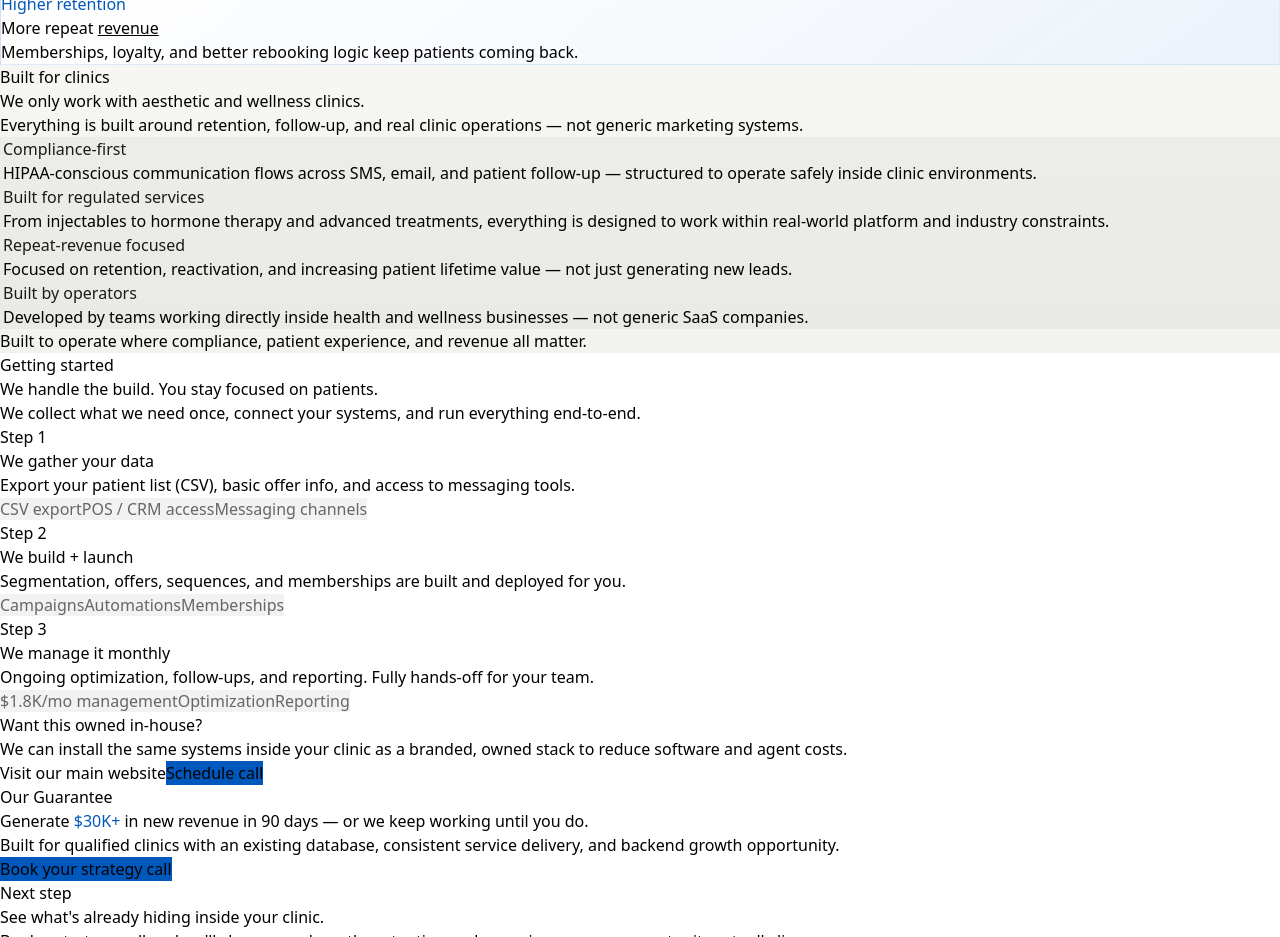
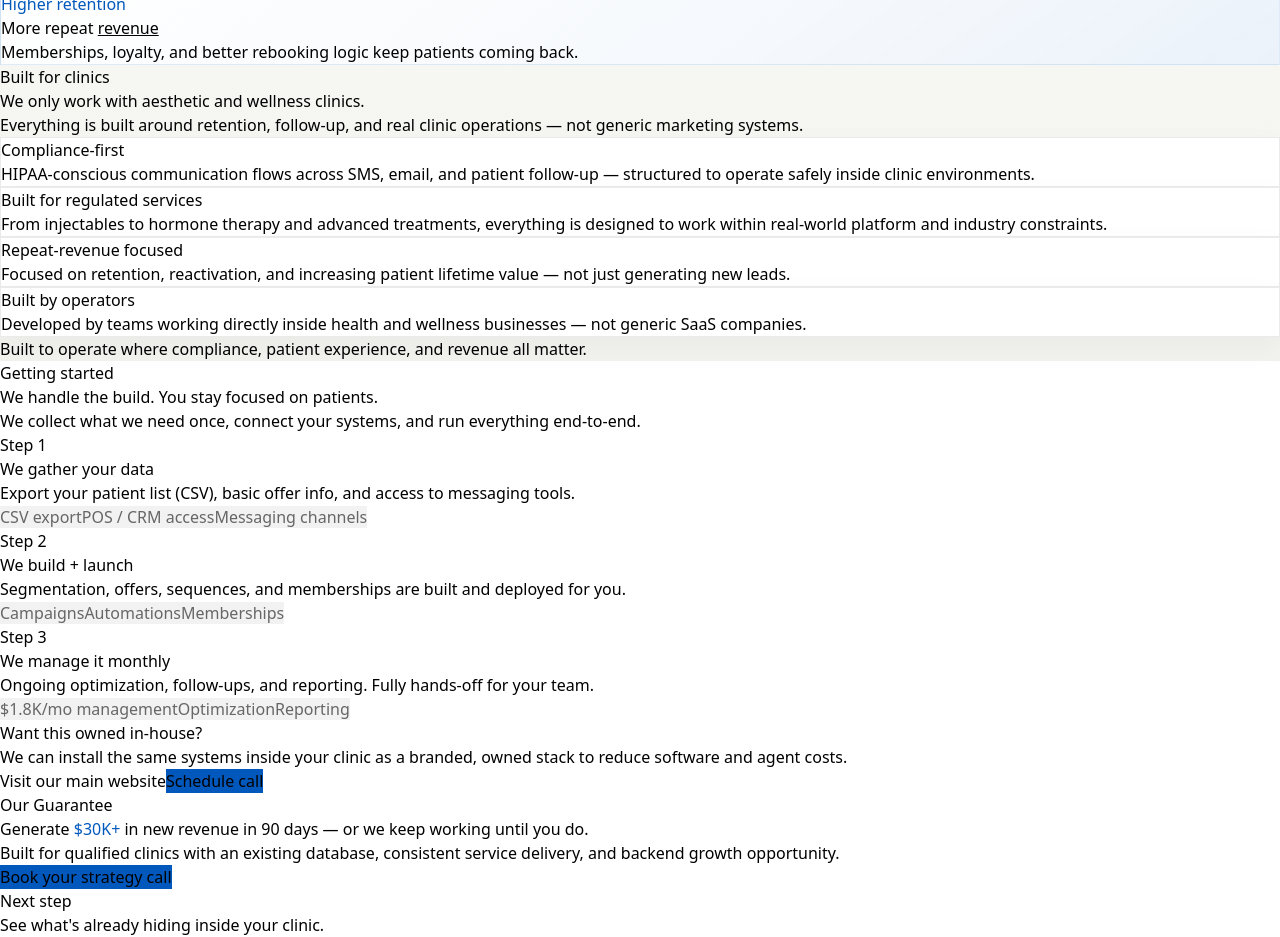
Before and after one commit to alexshue-code/synta-funnel, a React (Vite) app: page / in a window 1280 px wide. Shown: the part 4420-5357 px from the top of the page. Built offline with nearby package versions, Linux system fonts and the light colour scheme.

Commit message:
Refine TrustCard hover to match testimonial card style

```diff
--- a/src/App.jsx
+++ b/src/App.jsx
@@ -675,36 +675,31 @@ function TrustCard({ label, text, index, visible }) {
 
   return (
     <div
-      onMouseEnter={() => setHovered(true)}
-      onMouseLeave={() => setHovered(false)}
-      className="rounded-2xl p-5"
       style={{
-        background: hovered ? "rgba(1,88,188,0.04)" : "rgba(0,0,0,0.035)",
-        borderLeft: `3px solid rgba(1,88,188,${hovered ? 1 : 0})`,
-        transform: hovered ? "translateY(-2px)" : "translateY(0)",
-        opacity: !visible ? 0 : 1,
-        transition: "background 0.25s ease, border-left-color 0.25s ease, transform 0.25s ease, opacity 0.5s ease",
-        transitionDelay: !visible ? "0s" : `${0.28 + index * 0.07}s`,
+        opacity: visible ? 1 : 0,
+        transition: "opacity 0.5s ease",
+        transitionDelay: visible ? `${0.28 + index * 0.07}s` : "0s",
       }}
     >
       <div
-        className="mb-3 h-2 w-2 rounded-full"
+        onMouseEnter={() => setHovered(true)}
+        onMouseLeave={() => setHovered(false)}
+        className="rounded-2xl p-5"
         style={{
-          background: hovered ? ACCENT : "rgba(1,88,188,0.5)",
-          transform: hovered ? "scale(1.25)" : "scale(1)",
-          transition: "all 0.25s ease",
-        }}
-      />
-      <div
-        className="text-sm font-semibold tracking-[-0.01em]"
-        style={{
-          color: hovered ? "#000" : "#1a1a1a",
-          transition: "color 0.25s ease",
+          background: "white",
+          border: `1px solid ${hovered ? "rgba(1,88,188,0.28)" : "rgba(0,0,0,0.08)"}`,
+          boxShadow: hovered
+            ? "0 14px 34px rgba(1,88,188,0.10)"
+            : "0 10px 30px rgba(0,0,0,0.04)",
+          transform: hovered ? "translateY(-2px)" : "translateY(0)",
+          transition: "border-color 0.25s ease, box-shadow 0.25s ease, transform 0.25s ease",
         }}
       >
-        {label}
+        <div className="text-sm font-semibold tracking-[-0.01em] text-black">
+          {label}
+        </div>
+        <p className="mt-2 text-xs leading-[1.65] text-black/50">{text}</p>
       </div>
-      <p className="mt-2 text-xs leading-5 text-black/50">{text}</p>
     </div>
   );
 }
```
